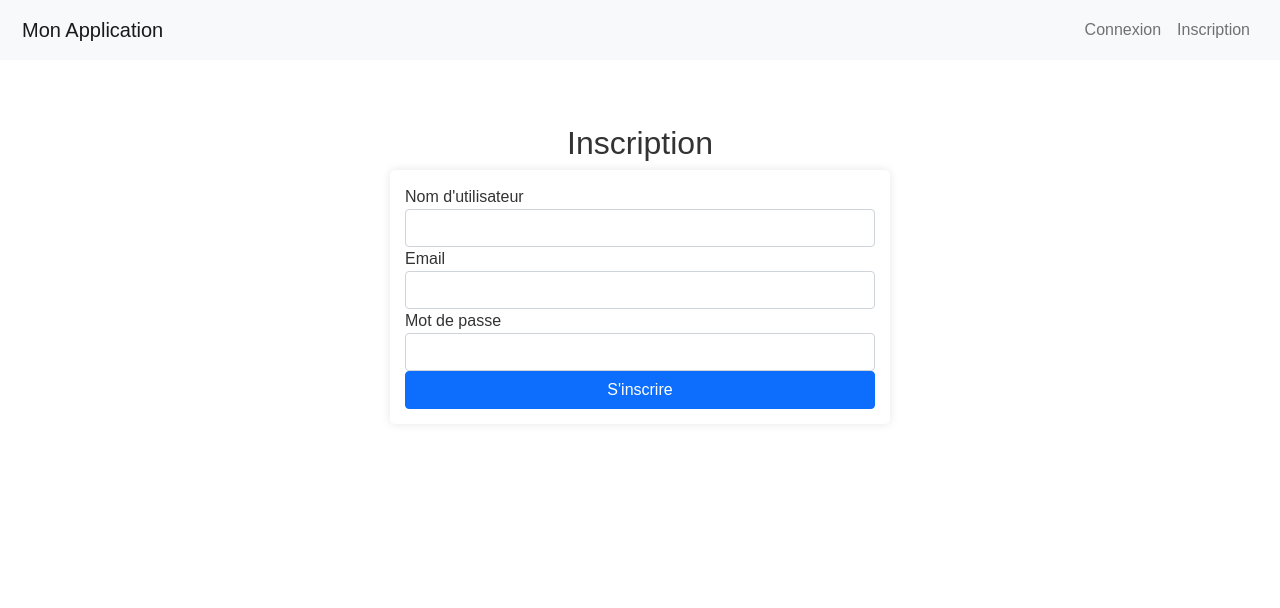
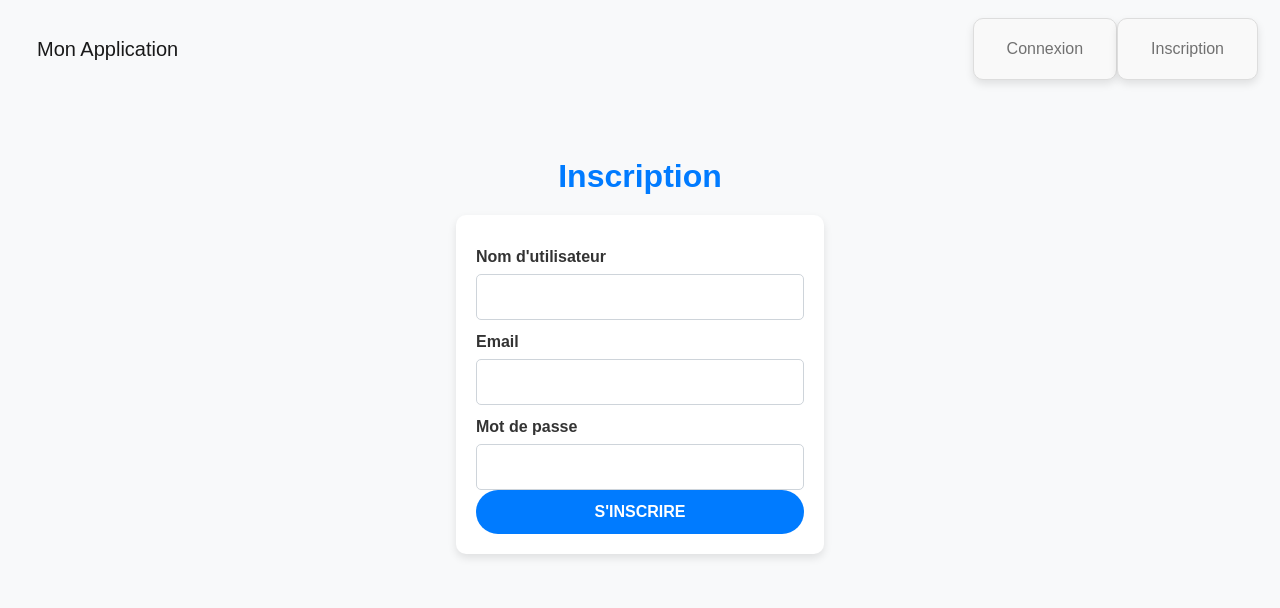
Before and after one commit to Laptitude/webapp, a Flask app: page /register in a window 1280 px wide. Shown: the top 608 px of the page. Run offline with Flask 3, Linux system fonts and the light colour scheme; some libraries are stand-ins or nearby versions.

Commit message:
modificaation css

```diff
--- a/static/css/styles.css
+++ b/static/css/styles.css
@@ -1,61 +1,158 @@
+/* Corps de la page */
 body {
     font-family: Arial, sans-serif;
     margin: 0;
     padding: 0;
     color: #333;
-}
-
-.navbar {
-    padding: 10px;
     background-color: #f8f9fa;
 }
 
+/* Navbar */
+nav {
+    background-color: #333;
+    color: #fff;
+    padding: 10px;
+    text-align: center;
+}
+
+nav a {
+    color: #fff;
+    margin: 0 15px;
+    text-decoration: none;
+    transition: color 0.3s ease;
+}
+
+nav a:hover {
+    color: #ffdd57;
+}
+
+/* Conteneur principal */
 .container {
     max-width: 1200px;
-    padding: 20px;
-    margin: auto;
+    margin: 20px auto;
+    padding: 15px;
 }
 
 .content {
     margin-top: 20px;
+    padding: 20px;
+    max-width: 800px;
+    margin: auto;
 }
 
 h1, h2 {
-    color: #333;
+    color: #007bff;
+    font-weight: bold;
+    text-align: center;
+}
+
+/* Liste des éléments */
+ul {
+    list-style-type: none;
+    padding: 0;
+}
+
+li {
+    background-color: #f9f9f9;
+    margin: 10px 0;
+    padding: 10px;
+    border: 1px solid #ddd;
+    border-radius: 10px;
+    box-shadow: 0 4px 8px rgba(0, 0, 0, 0.1);
+    transition: box-shadow 0.3s ease;
+}
+
+li:hover {
+    box-shadow: 0 6px 12px rgba(0, 0, 0, 0.15);
+}
+
+/* Boutons stylisés */
+button, .btn-primary {
+    display: block;
+    width: 100%;
+    padding: 10px;
+    background-color: #007bff;
+    color: #fff;
+    border: none;
+    border-radius: 50px;
+    cursor: pointer;
+    transition: background-color 0.3s ease;
+    font-weight: bold;
+    text-transform: uppercase;
+    text-align: center;
+}
+
+button:hover, .btn-primary:hover {
+    background-color: #0056b3;
+}
+
+.btn-danger {
+    transition: background-color 0.3s;
+}
+
+.btn-danger:hover {
+    background-color: #c82333;
 }
 
 /* Formulaire */
 form {
+    display: flex;
+    flex-direction: column;
     max-width: 500px;
-    margin: auto;
+    margin: 20px auto;
     background: #fff;
-    padding: 15px;
-    border-radius: 5px;
-    box-shadow: 0px 0px 10px rgba(0, 0, 0, 0.1);
+    padding: 20px;
+    border-radius: 10px;
+    box-shadow: 0 4px 8px rgba(0, 0, 0, 0.1);
 }
 
-/* Boutons */
-button {
+form label {
+    margin-top: 10px;
+    font-weight: bold;
+    color: #333;
+}
+
+form input[type="text"],
+form input[type="email"],
+form input[type="password"],
+.form-control {
     width: 100%;
     padding: 10px;
-    border: none;
-    border-radius: 4px;
-    cursor: pointer;
-    color: #fff;
-    background-color: #007bff;
+    margin-top: 5px;
+    border: 1px solid #ced4da;
+    border-radius: 5px;
 }
 
-button:hover {
-    background-color: #0056b3;
+.form-control:focus, form input[type="text"]:focus,
+form input[type="email"]:focus, form input[type="password"]:focus {
+    border-color: #80bdff;
+    box-shadow: 0 0 0 0.2rem rgba(0,123,255,.25);
+}
+
+/* Messages d'alerte */
+.alert {
+    border-radius: 8px;
+    padding: 10px;
+    margin-bottom: 20px;
+    text-align: center;
+    font-weight: bold;
 }
 
 /* Responsive */
 @media (max-width: 768px) {
-    .container {
+    .container, .content {
         padding: 10px;
     }
 
     .navbar-brand, .navbar-nav .nav-link {
         font-size: 0.9rem;
     }
+
+    button, .btn-primary {
+        font-size: 0.9rem;
+    }
+
+    h1, h2 {
+        font-size: 1.5rem;
+    }
 }
```
